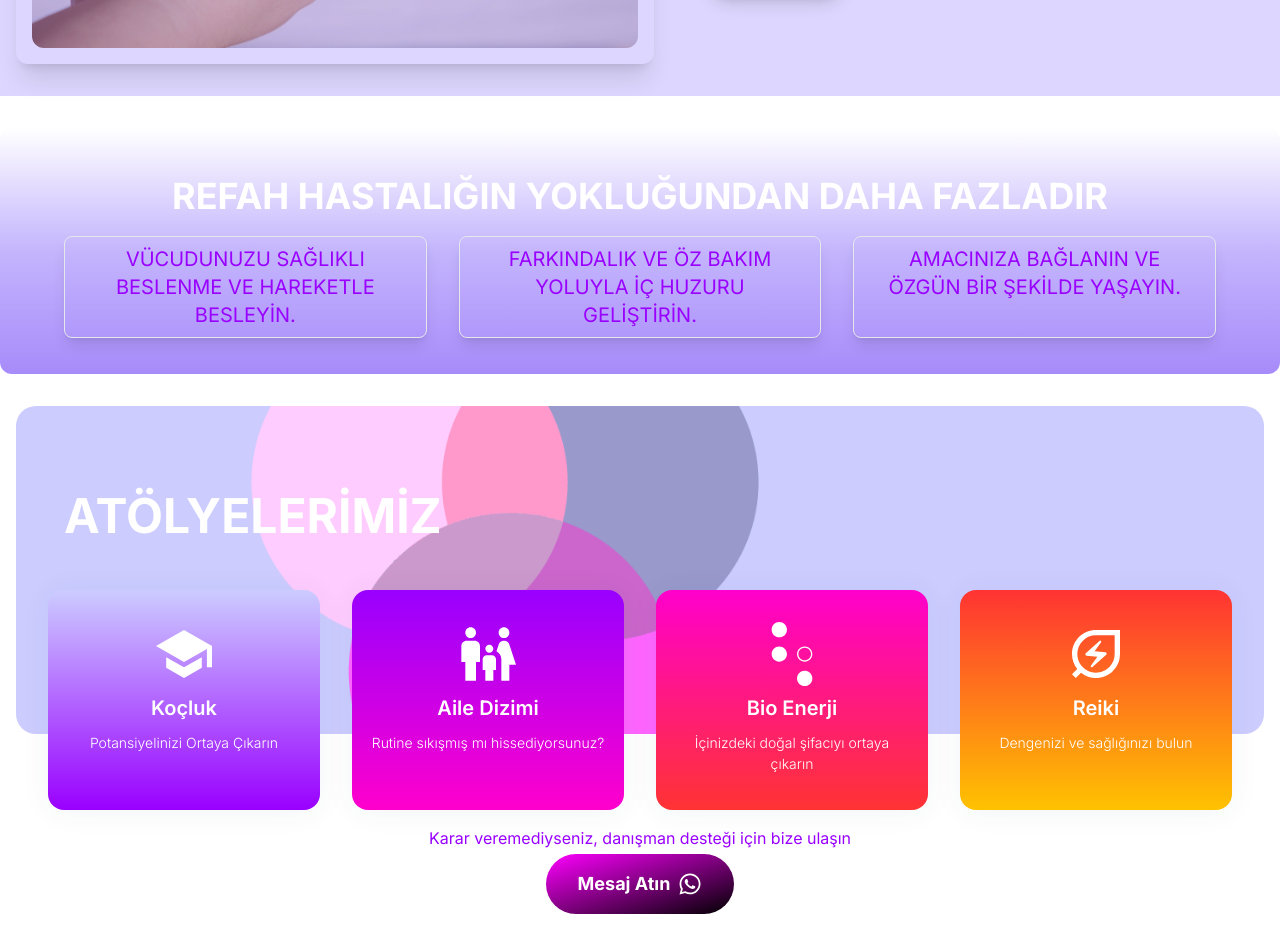
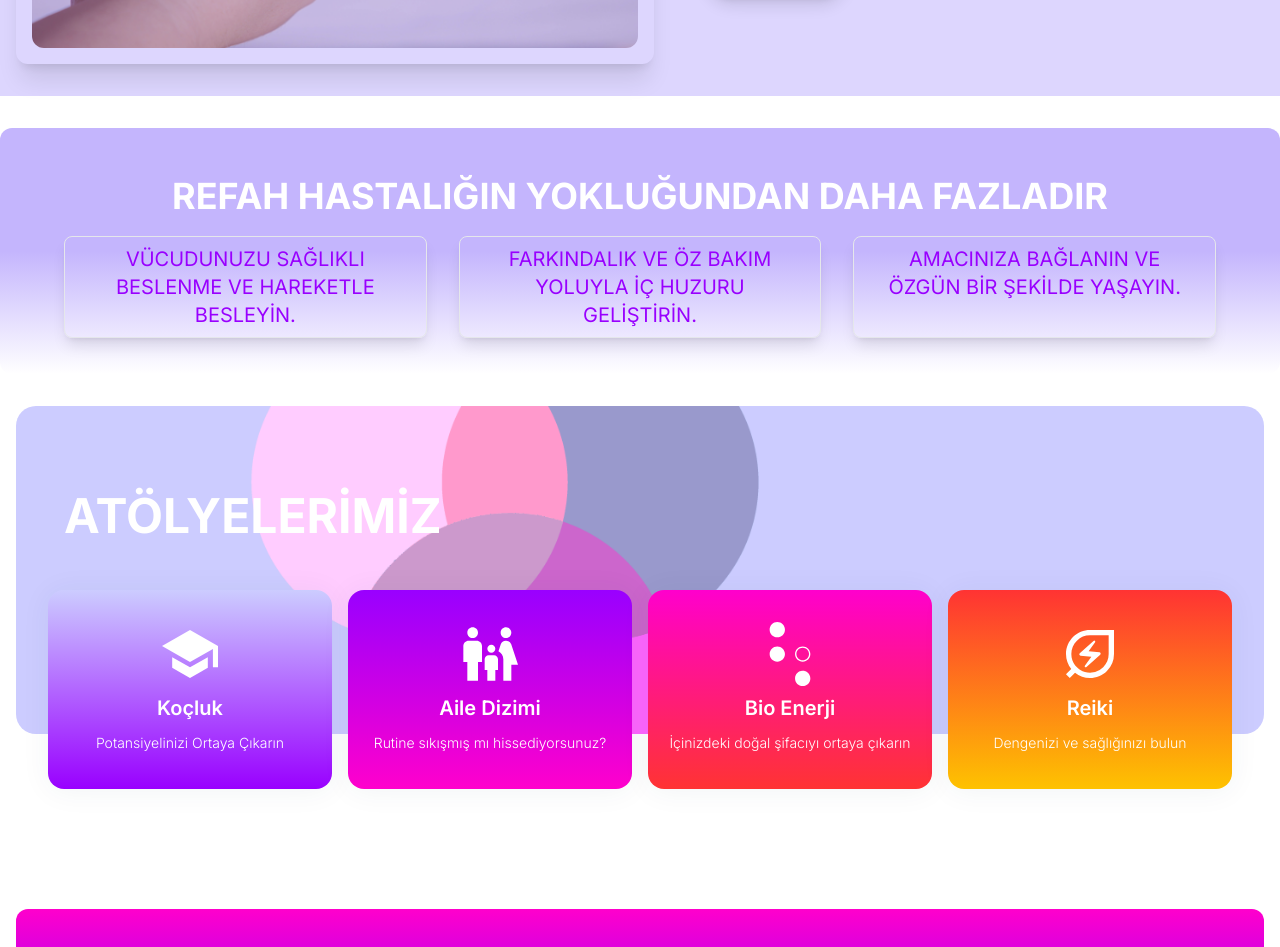
Before and after one commit to rcteenx/nrydanismanlik, a Next.js app: page / in a window 1280 px wide. Shown: the part 600-1547 px from the top of the page. Built offline with nearby package versions, Linux system fonts and the light colour scheme.

Commit message:
fix mobile design errors

```diff
--- a/app/globals.css
+++ b/app/globals.css
@@ -54,11 +54,11 @@
     @apply sm:flex-1 max-sm:w-full text-base leading-normal text-purple-400 pl-5 max-sm:p-5 outline-none sm:border-none border max-sm:border-purple-400 max-sm:rounded-full;
   }
   /*  List bg */
-  .gradientViolet400ViaViolet300ToViolet200 {
-    @apply bg-gradient-to-b from-violet-400 via-violet-200 to-violet-200 text-white;
+  .gradientViolet200ViaViolet300ToViolet400 {
+    @apply bg-gradient-to-b from-violet-200 via-violet-300 to-violet-400 text-white;
   }
-  .gradientViolet400ViaViolet300ToViolet200 {
-    @apply bg-gradient-to-b from-white via-violet-300 to-violet-400 text-white;
+  .gradientViolet400ViaViolet300ToWhite {
+    @apply bg-gradient-to-b from-violet-300 via-violet-300 to-white text-white;
   }
   .gradientPinkToPurple {
     @apply bg-gradient-to-b from-xpink to-xpurple text-white;
--- a/components/sections/home/1b-sub-hero.jsx
+++ b/components/sections/home/1b-sub-hero.jsx
@@ -1,8 +1,8 @@
 export default function SubHero({}) {
   return (
-    <section id="subhero" className="container mx-auto my-8 md:p-0">
-      <div className="p-4 lg:p-8 text-center lg:text-4xl gradientViolet400ViaViolet300ToViolet200 sm:rounded-xl ">
-        <h2 className="text-center text-purple-500 md:text-white lg:text-4xl ">
+    <section id="subhero" className="container mx-auto md:my-8 md:p-0">
+      <div className="p-4 lg:p-8 text-center lg:text-4xl gradientViolet400ViaViolet300ToWhite sm:rounded-xl ">
+        <h2 className="text-center  lg:text-4xl ">
           REFAH HASTALIĞIN YOKLUĞUNDAN DAHA FAZLADIR
         </h2>
         <ul className="xl:mx-8 grid md:grid-cols-3 gap-4 xl:gap-8 px-8 xl:px-0 ">
--- a/components/sections/home/b-1-atolyeler.jsx
+++ b/components/sections/home/b-1-atolyeler.jsx
@@ -4,9 +4,9 @@ import MySvgIcon from "@/components/ui/svg/enegram";
 export default function Atolyeler() {
   return (
     <section id="servicestut" className="m-4">
-      <div className="bg-services bg-cover bg-no-repeat max-w-[1466px] mx-4 xl:mx-auto rounded-[20px] xl:pt-[70px] px-6 xl:px-0 relative h-[328px] flex items-center xl:items-start -z-10">
+      <div className="bg-services bg-cover bg-no-repeat max-w-[1466px] mx-4 my-8 xl:my-0 xl:mx-auto rounded-[20px] xl:pt-[70px] px-6 xl:px-0 relative xl:h-[328px] flex items-center xl:items-start -z-10">
         <div className="container mx-auto">
-          <div className=" xl:px-12  flex items-center flex-col xl:flex-row xl:mb-[60px]">
+          <div className=" xl:px-12 flex items-center flex-col xl:flex-row xl:mb-[60px]">
             <h2 className="xl:pr-8 text-3xl xl:text-5xl text-white">
               ATÖLYELERİMİZ
             </h2>
@@ -15,8 +15,8 @@ export default function Atolyeler() {
       </div>
 
       <div className="container mx-auto xl:-mt-36 ">
-        <div className="xl:mx-8 grid md:grid-cols-2 xl:grid-cols-4 gap-8 px-8 xl:px-0 ">
-          <div className="px-4 py-8 rounded-2xl shadow-custom2 flex flex-col items-center text-center gradientVioletToPurple gradientTransition ">
+        <div className="xl:mx-8 grid md:grid-cols-2 xl:grid-cols-4 gap-4 px-4 xl:px-0 ">
+          <div className="p-4 xl:py-8 rounded-2xl shadow-custom2 flex flex-col items-center text-center gradientVioletToPurple gradientTransition ">
             <a href="/okullar/kocluk">
               <div className=" flex justify-center items-center">
                 <IconComponent name="school" size={64} color="white" />
@@ -62,20 +62,6 @@ export default function Atolyeler() {
             </a>
           </div>
         </div>
-        <p className="text-center mt-4 ">
-          Karar veremediyseniz, danışman desteği için bize ulaşın
-        </p>
-        <div className="text-center">
-          <a
-            href="https://wa.me/905074873424?text=genel%20bilgi%20istiyorum"
-            title="WhatsApp Mesajı Gönderin"
-            className="relative inline-flex items-center justify-center px-8 py-4 text-lg font-bold text-white transition-all duration-200  font-pj focus:outline-none focus:ring-2 focus:ring-offset-2 focus:ring-violet-900 gradientMagentaToBlack gradientTransition btn-hero"
-            role="button"
-          >
-            Mesaj Atın
-            <IconComponent name="whatsapp" size={24} color="white" />
-          </a>
-        </div>
       </div>
     </section>
   );
--- a/components/sections/home/b-2-fayda.jsx
+++ b/components/sections/home/b-2-fayda.jsx
@@ -4,7 +4,7 @@ export default function Atolye({ img, img2, gain, gain2 }) {
   return (
     <div id="gain" className="bg-white py-10 lg:my-16">
       <div className="container mx-auto">
-        <div className="px-4 lg:p-0 text-left xl:text-center">
+        <div className="lg:px-4 lg:p-0 text-left xl:text-center">
           <h2 className="p-4 lg:p-8 text-center lg:text-6xl gradientPinkToPurple sm:rounded-xl ">
             {gain.h2}
           </h2>
--- a/components/ui/header/Logo.jsx
+++ b/components/ui/header/Logo.jsx
@@ -4,7 +4,7 @@ import smd from "@/content/data/siteMetaData";
 export default function HeaderLogo() {
   return (
     <div className="w-12 lg:w-24 xl:w-32 p-0">
-      <Link id="Nry Danışmanlık" href="/">
+      <Link id="NryDanışmanlık" href="/">
         <img src={smd.siteLogo} alt={smd.title} className="" />
       </Link>
     </div>
--- a/components/ui/header/ServiceNav.jsx
+++ b/components/ui/header/ServiceNav.jsx
@@ -37,7 +37,9 @@ export default function MobileMenu() {
             className={`fixed   ${isNavOpen ? "showMenuNav" : "hideMenuNav"} `}
           >
             <div className="px-4 py-2">
-              <HeaderLogo />
+              <Link id="NryDanışmanlıkMobile" href="/">
+                <HeaderLogo />
+              </Link>
             </div>
             <div
               className="absolute top-0 right-0 px-4 py-2"
```
